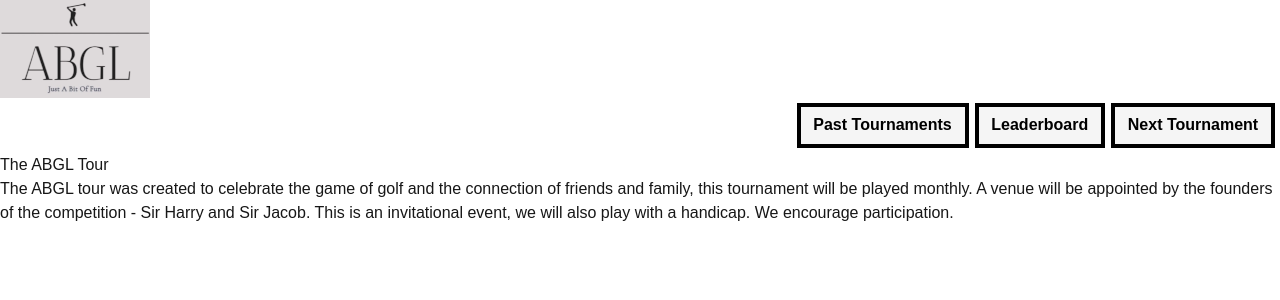
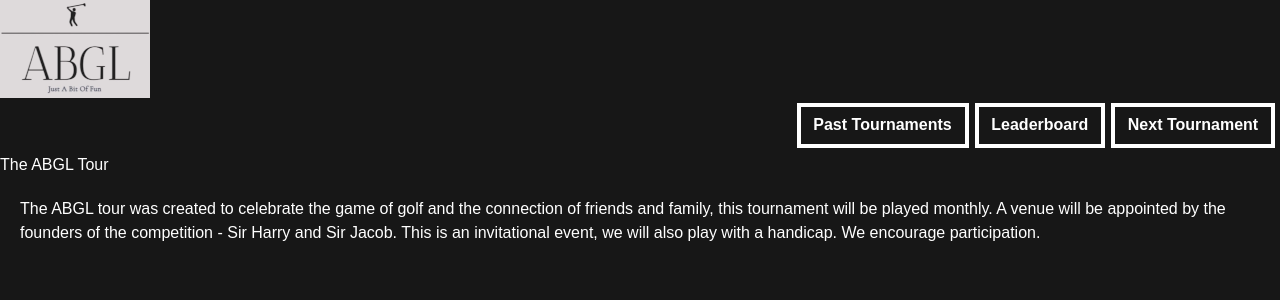
Before and after one commit to JR14141414/ABGL, a Next.js app: page / in a window 1280 px wide. Shown: the top 300 px of the page. Built offline with nearby package versions, Linux system fonts and the light colour scheme.

Commit message:
stylings

```diff
--- a/src/app/globals.css
+++ b/src/app/globals.css
@@ -1,8 +1,8 @@
 @import "tailwindcss";
 
 :root {
-  --background: #ffffff;
-  --foreground: #171717;
+  --foreground: #ffffff;
+  --background: #171717;
 }
 
 @theme inline {
@@ -31,21 +31,32 @@ nav {
     flex-wrap: wrap;
     gap: 6px;
     padding: 5px;
-    background-color: white;
   }
 
   nav a {
     display: inline-block;
     text-decoration: none;
     padding: 0.4em 0.8em;
-    border: 4px solid black;
-    background-color: whitesmoke;
-    color: black;
+    border: 4px solid var(--foreground);
+    background-color: var(--background);
+    color: var(--foreground);
     font-weight: bold;
     transition: background-color 0.5s ease;
   }
 
   nav a:hover {
-    background-color: black;
-    color: white;
+    background-color: var(--foreground);
+    color: var(--background);
   }
+
+nav a.active {
+    background-color: var(--foreground);
+    color: var(--background);
+  }
+
+.about-tour{
+  display: flex;
+  align-items: flex-start;
+  gap: 20px;
+  padding: 20px;
+}
--- a/src/app/page.tsx
+++ b/src/app/page.tsx
@@ -16,11 +16,14 @@ export default function Home() {
         The ABGL Tour
     </h1>
 
-    <main>
-                <p> The ABGL tour was created to celebrate the game of golf and the connection of friends and family, this tournament will be played monthly. A venue will be appointed by
-                    the founders of the competition - Sir Harry and Sir Jacob. This is an invitational event, we will also play with a handicap. We encourage participation.
-                </p>
-    </main>
+    <main className="main">
+            <div className="about-tour">
+                <div className="about">
+                    <p> The ABGL tour was created to celebrate the game of golf and the connection of friends and family, this tournament will be played monthly. A venue will be appointed by
+                    the founders of the competition - Sir Harry and Sir Jacob. This is an invitational event, we will also play with a handicap. We encourage participation.</p>
+                </div>
+            </div>
+        </main>
     </div>
   );
 }
```
